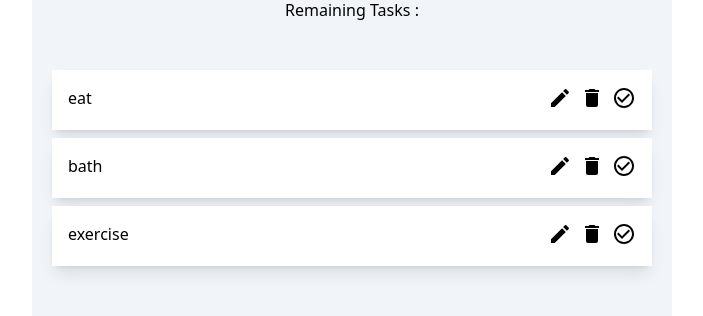
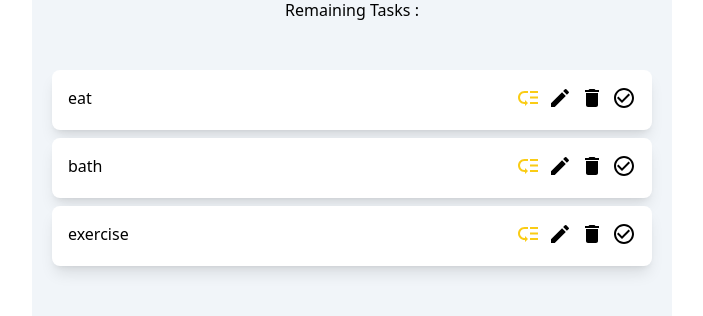
Before and after one commit to rkcoola792/to-do-list-react-redux-toolkit, a React (Create React App) app: page / in a window 1280 px wide. Shown: the part 274-590 px from the top of the page, without its empty margins (288-991 px from the left). Built offline with nearby package versions, Linux system fonts and the light colour scheme.

Commit message:
pripority feature done

```diff
--- a/src/components/Body.js
+++ b/src/components/Body.js
@@ -5,7 +5,7 @@ import ClearButton from './ClearButton'
 
 const Body = () => {
   return (
-    <div className='w-1/2 bg-slate-100 h-auto m-auto flex flex-col gap-10 justify-center text-center items-center pt-16 mt-8 '>
+    <div className='w-1/2 bg-slate-100 h-auto m-auto flex flex-col gap-10 justify-center text-center items-center pt-16 mt-8 rounded-lg '>
       <CreateTask/>
       <TaskContainer/>
       <ClearButton/>
--- a/src/components/Task.js
+++ b/src/components/Task.js
@@ -4,8 +4,13 @@ import DeleteIcon from "@mui/icons-material/Delete";
 import EditIcon from "@mui/icons-material/Edit";
 import { useDispatch, useSelector } from 'react-redux';
 import { deleteItem } from '../utils/taskSlice';
+import PriorityHighIcon from "@mui/icons-material/PriorityHigh";
+import LowPriorityIcon from "@mui/icons-material/LowPriority";
+import { Tooltip } from '@mui/material';
+
 const Task = ({name,id}) => {
     const [lineThrough,setLineThrough]=useState(false)
+    const [highPriority,SetHighPriority]=useState(false)
     const taskList=useSelector(store=>store.tasks.taskList)
     const dispatch=useDispatch()
     // console.log(taskList)
@@ -20,11 +25,30 @@ const Task = ({name,id}) => {
      setLineThrough(!lineThrough);
     }
   return (
-    <div className="task-container h-[60px] w-[600px] bg-white shadow-lg m-2 flex justify-between ">
-      <div className={lineThrough ? "task-name m-4 line-through" : "task-name m-4"}>
+    <div className={highPriority?"task-container h-[60px] w-[600px] bg-white shadow-lg m-2 flex justify-between rounded-lg animate-blinkingBg":"task-container h-[60px] w-[600px] bg-white shadow-lg m-2 flex justify-between rounded-lg"} >
+      <div
+        className={lineThrough ? "task-name m-4 line-through" : "task-name m-4"}
+      >
         {name}
       </div>
       <div className="icons m-4 flex gap-2 ">
+        <Tooltip title="Change tas priority" placement='top'>
+          {highPriority ? (
+            <PriorityHighIcon
+              className="cursor-pointer hover:scale-125 text-red-600"
+              onClick={() => {
+                SetHighPriority(!highPriority);
+              }}
+            />
+          ) : (
+            <LowPriorityIcon
+              className="cursor-pointer hover:scale-125 text-yellow-400"
+              onClick={() => {
+                SetHighPriority(!highPriority);
+              }}
+            />
+          )}
+        </Tooltip>
         <EditIcon
           onClick={handleEdit}
           className="cursor-pointer hover:scale-125 hover:text-blue-500"
--- a/tailwind.config.js
+++ b/tailwind.config.js
@@ -1,8 +1,18 @@
 /** @type {import('tailwindcss').Config} */
 module.exports = {
-  content: ["./src/**/*.{html,js}"],
+  content: ["./src/**/*.{js,jsx,ts,tsx}"],
   theme: {
-    extend: {},
+    extend: {
+      keyframes: {
+        blinkingBg: {
+          "0%, 100%": { backgroundColor: "#ef4444" },
+          "50%": { backgroundColor: "#fee2e2" },
+        },
+      },
+      animation: {
+        blinkingBg: "blinkingBg 4s ease-in-out infinite",
+      },
+    },
   },
   plugins: [],
 };
```
